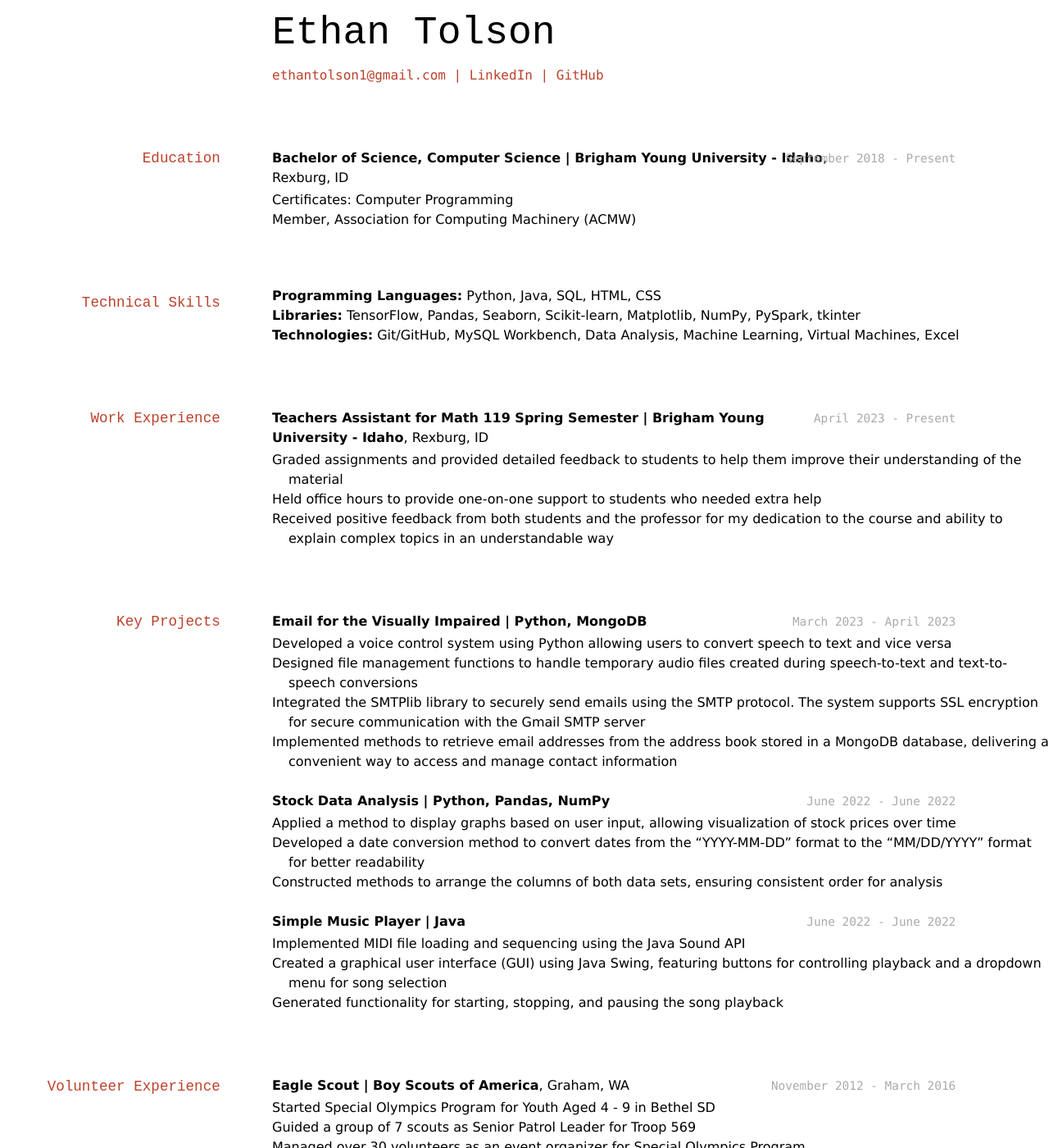
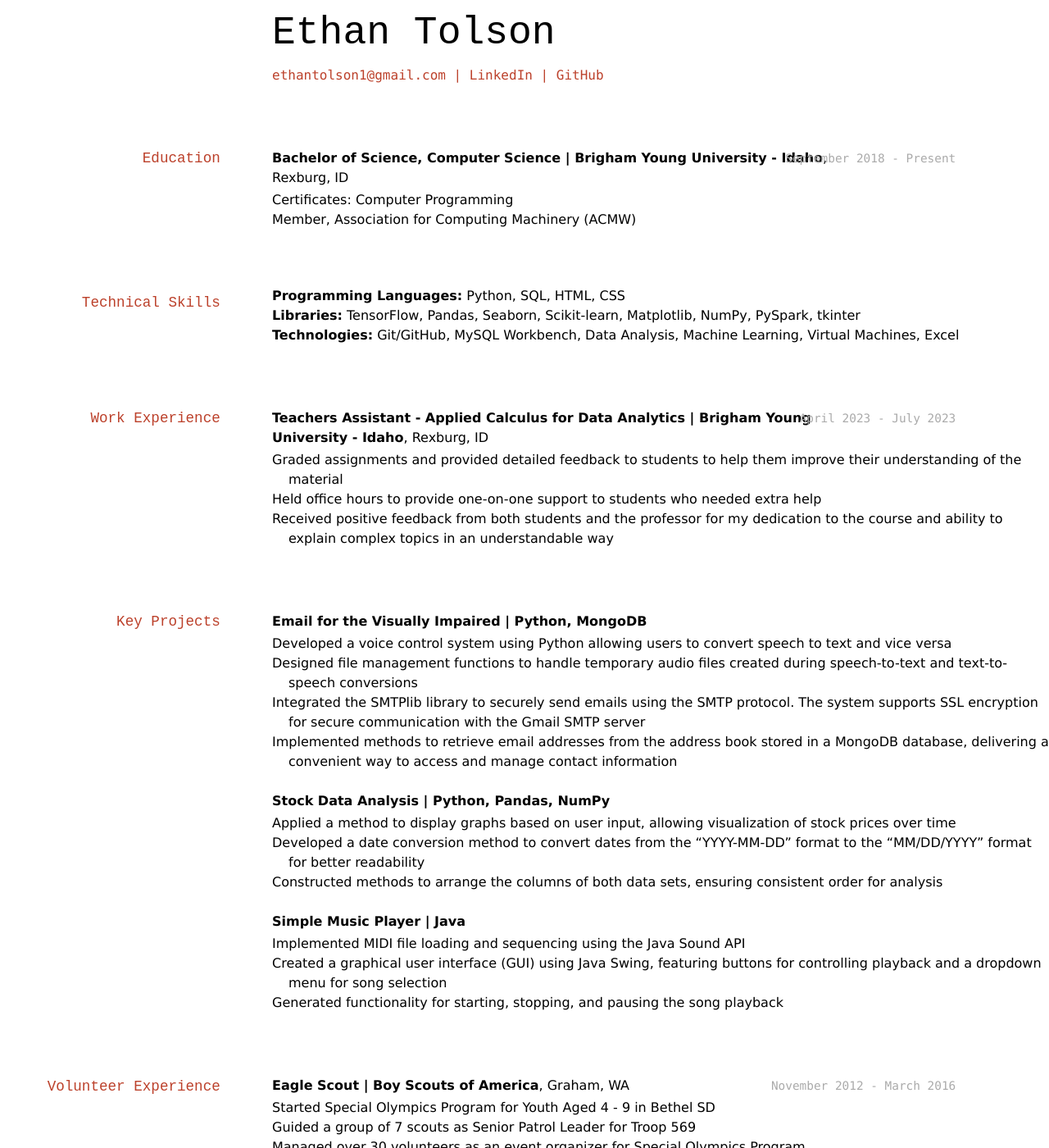
Before and after one commit to EthanTolson/Tolson_Resume, a Jekyll site: the page built from docs/index.md, in a window 1280 px wide and 1400 px high. Shown: the whole window at 82% size. Built offline with Jekyll 4.4.1, drawn with Linux system fonts in a browser that asks for light colours.

Commit message:
Update index.md

```diff
--- a/docs/index.md
+++ b/docs/index.md
@@ -23,14 +23,14 @@ __Bachelor of Science, Computer Science | Brigham Young University - Idaho__, Re
 
 ## Technical Skills
 
-- __Programming Languages:__ Python, Java, SQL, HTML, CSS
+- __Programming Languages:__ Python, SQL, HTML, CSS
 - __Libraries:__ TensorFlow, Pandas, Seaborn, Scikit-learn, Matplotlib, NumPy, PySpark, tkinter
 - __Technologies:__ Git/GitHub, MySQL Workbench, Data Analysis, Machine Learning, Virtual Machines, Excel
 
 ## Work Experience
 
-`April 2023 - Present`
-__Teachers Assistant for Math 119 Spring Semester | Brigham Young University - Idaho__, Rexburg, ID
+`April 2023 - July 2023`
+__Teachers Assistant - Applied Calculus for Data Analytics | Brigham Young University - Idaho__, Rexburg, ID
 - Graded assignments and provided detailed feedback to students to help them improve their understanding of the material
 - Held office hours to provide one-on-one support to students who needed extra help
 - Received positive feedback from both students and the professor for my dedication to the course and ability to explain complex topics in an understandable way
@@ -38,20 +38,20 @@ __Teachers Assistant for Math 119 Spring Semester | Brigham Young University - I
 
 ## Key Projects
 
-`March 2023 - April 2023`
+
 __Email for the Visually Impaired | Python, MongoDB__
 - Developed a voice control system using Python allowing users to convert speech to text and vice versa
 - Designed file management functions to handle temporary audio files created during speech-to-text and text-to-speech conversions
 - Integrated the SMTPlib library to securely send emails using the SMTP protocol. The system supports SSL encryption for secure communication with the Gmail SMTP server
 - Implemented methods to retrieve email addresses from the address book stored in a MongoDB database, delivering a convenient way to access and manage contact information
 
-`June 2022 - June 2022`
+
 __Stock Data Analysis | Python, Pandas, NumPy__
 - Applied a method to display graphs based on user input, allowing visualization of stock prices over time
 - Developed a date conversion method to convert dates from the "YYYY-MM-DD" format to the "MM/DD/YYYY" format for better readability
 - Constructed methods to arrange the columns of both data sets, ensuring consistent order for analysis
 
-`June 2022 - June 2022`
+
 __Simple Music Player | Java__
 - Implemented MIDI file loading and sequencing using the Java Sound API
 - Created a graphical user interface (GUI) using Java Swing, featuring buttons for controlling playback and a dropdown menu for song selection
```
